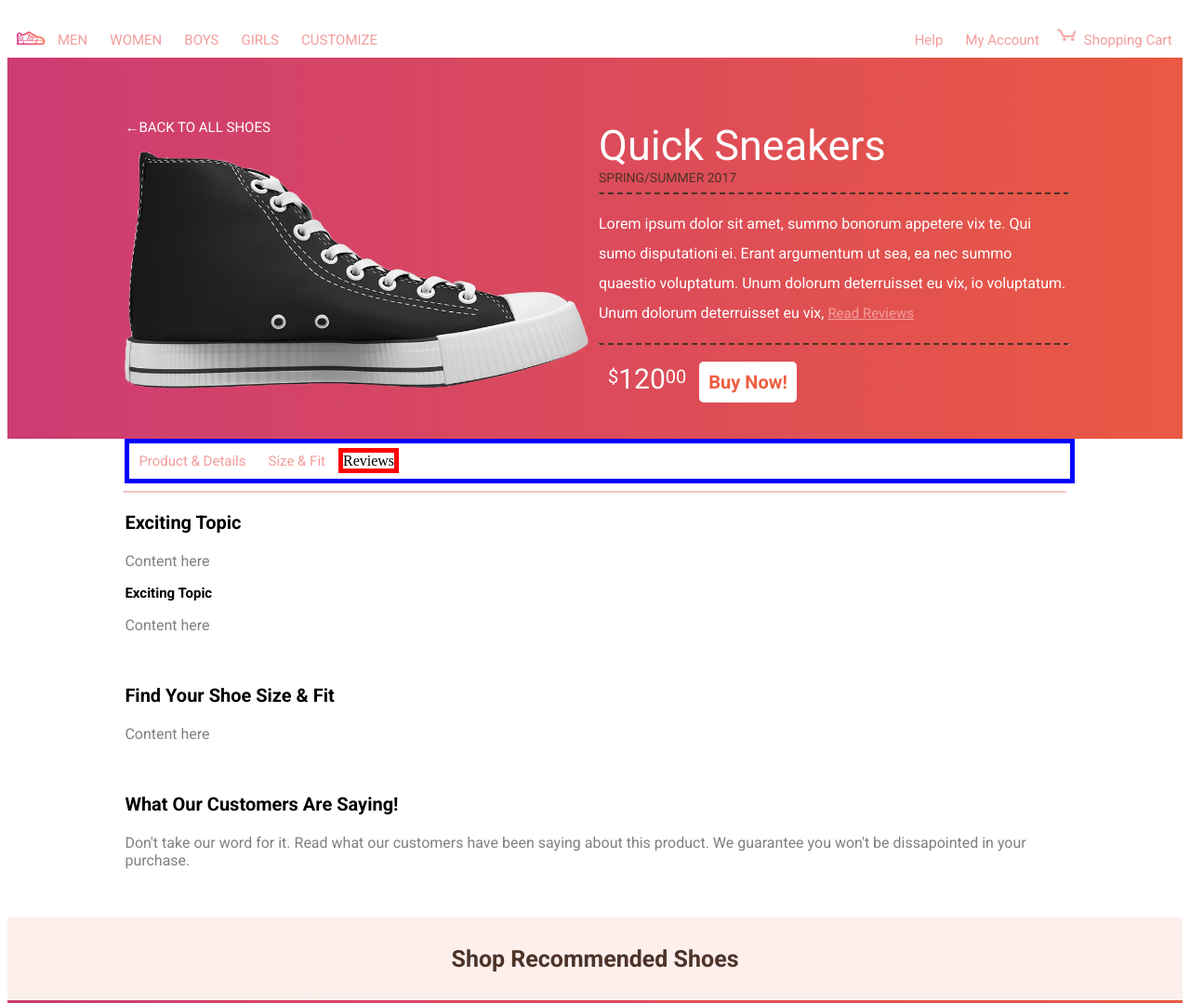
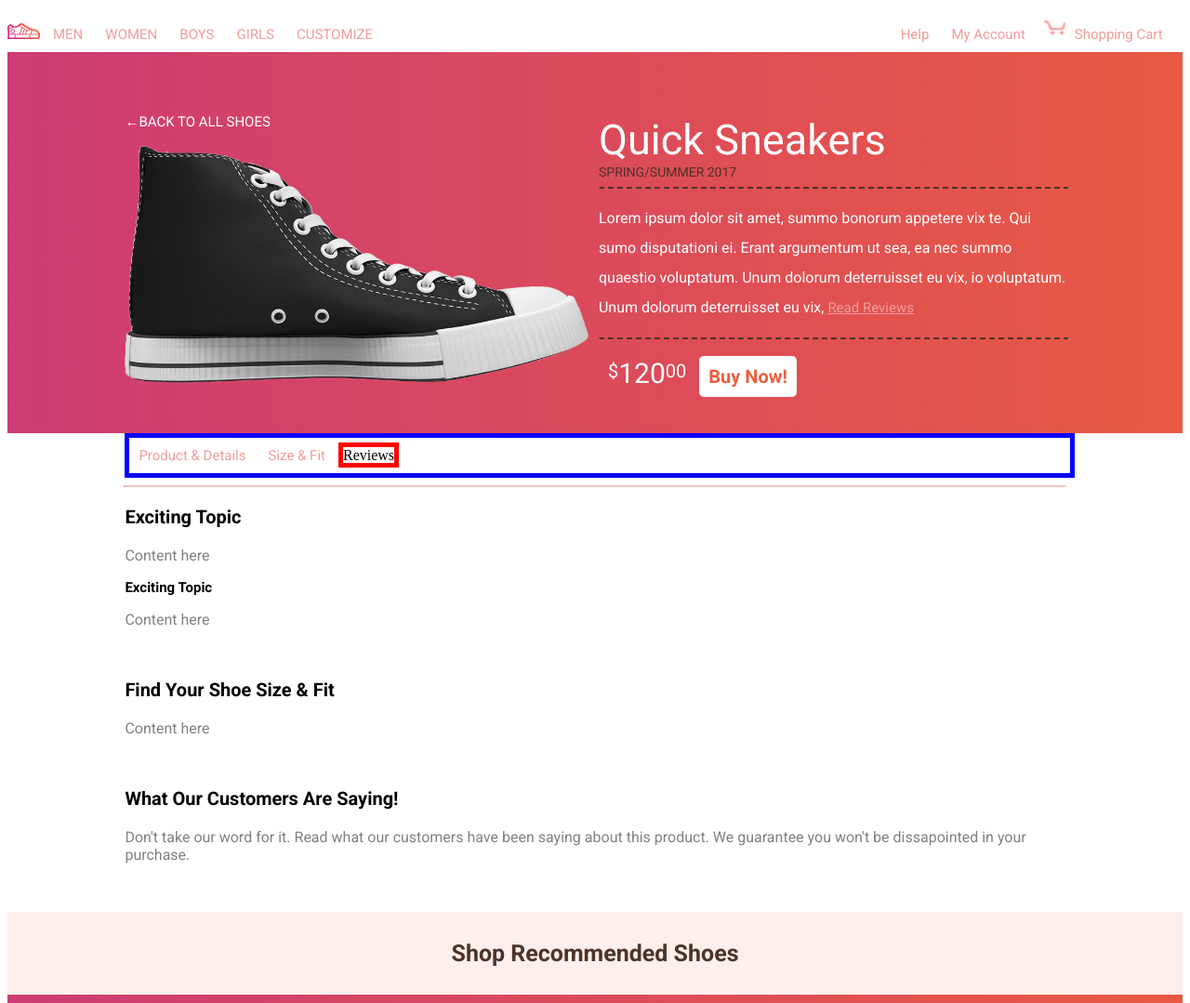
Before and after one commit to TarSoxJr/Day3AssignmentRedo, a plain HTML site: page index.html in a window 1280 px wide. Shown: the top 1079 px of the page at 93% size. Drawn offline with Linux system fonts and the light colour scheme.

Commit message:
More small work on padding of menus

```diff
--- a/css/master.css
+++ b/css/master.css
@@ -1,7 +1,7 @@
 .wrapper {
     margin: 0;
     width: 100%;
-    padding: 10px;
+    padding-bottom: 10px;
 }
 
 .feature-wrapper {
@@ -52,12 +52,8 @@
 }
 
 .logo {
-  width: 30px;
+  width: 35px;
   padding-top: 10px;
-}
-
-.cart {
-  width: 30px;
 }
 
 .padding10 {
```
